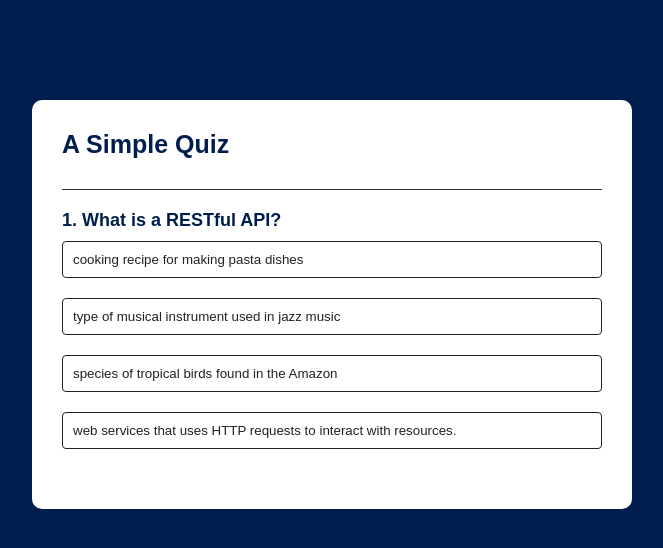
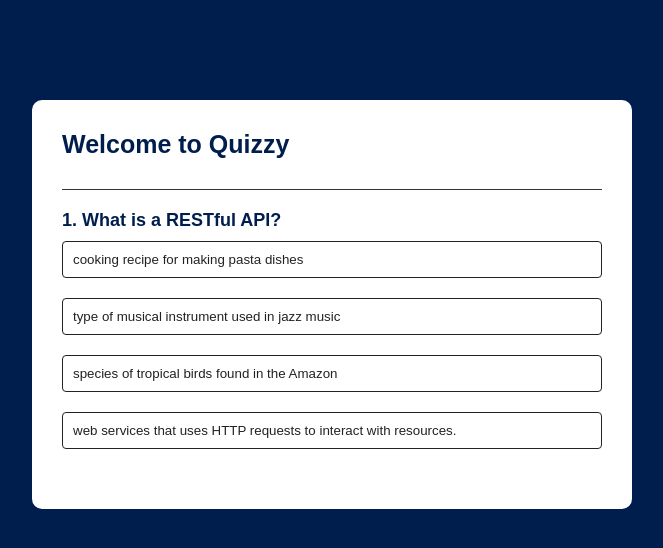
Before and after one commit to Sick4n/yeyeye, a plain HTML site: page index.html in a window 1280 px wide. Shown: the whole page, without its empty margins (308-971 px from the left). Drawn offline with Linux system fonts and the light colour scheme.

Commit message:
not to sure if something is re-newed

```diff
--- a/index.html
+++ b/index.html
@@ -4,13 +4,13 @@
 <head>
     <meta charset="UTF-8">
     <meta name="viewport" content="width=device-width, initial-scale=1.0">
-    <title>Quizzniss</title>
+    <title>Quizzy</title>
     <link rel="stylesheet" href="./assets/css/style.css">
 </head>
 
 <body>
     <div class="app">
-        <h1>A Simple Quiz</h1>
+        <h1>Welcome to Quizzy</h1>
         <div class="quiz">
             <h2 id="question">Question goes here</h2>
             <div id="answer-buttons">
```
Also changed, not shown: 1 other file.
